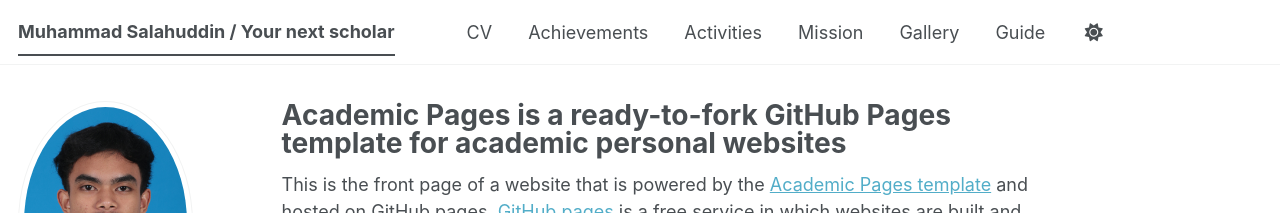
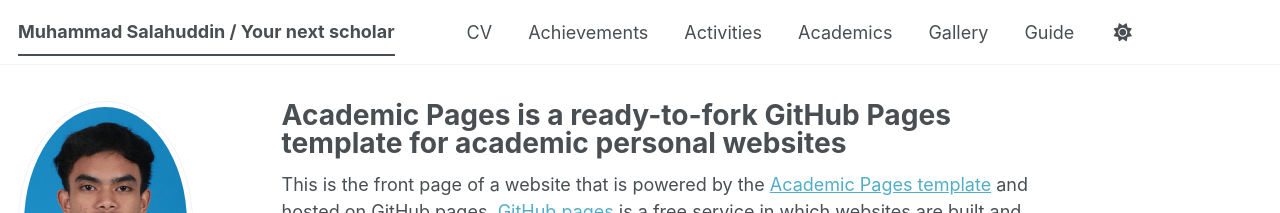
Before and after one commit to msalahuddinyusri20/msalahuddinyusri20.github.io, a Jekyll site: the page built from _pages/about.md, in a window 1280 px wide. Shown: the top 213 px of the page. Built offline with Jekyll 4.4.1, drawn with Linux system fonts in a browser that asks for light colours; a script bundle is joined from its source files by our own code; library files that are not in the unit come from our copies.

Commit message:
Update navigation.yml

```diff
--- a/_data/navigation.yml
+++ b/_data/navigation.yml
@@ -17,8 +17,8 @@
   - title: "Activities"
     url: /activities/
 
-  - title: "Mission"
-    url: /mission/
+  - title: "Academics"
+    url: /academics/
 
   - title: "Gallery"
     url: /gallery/
```
